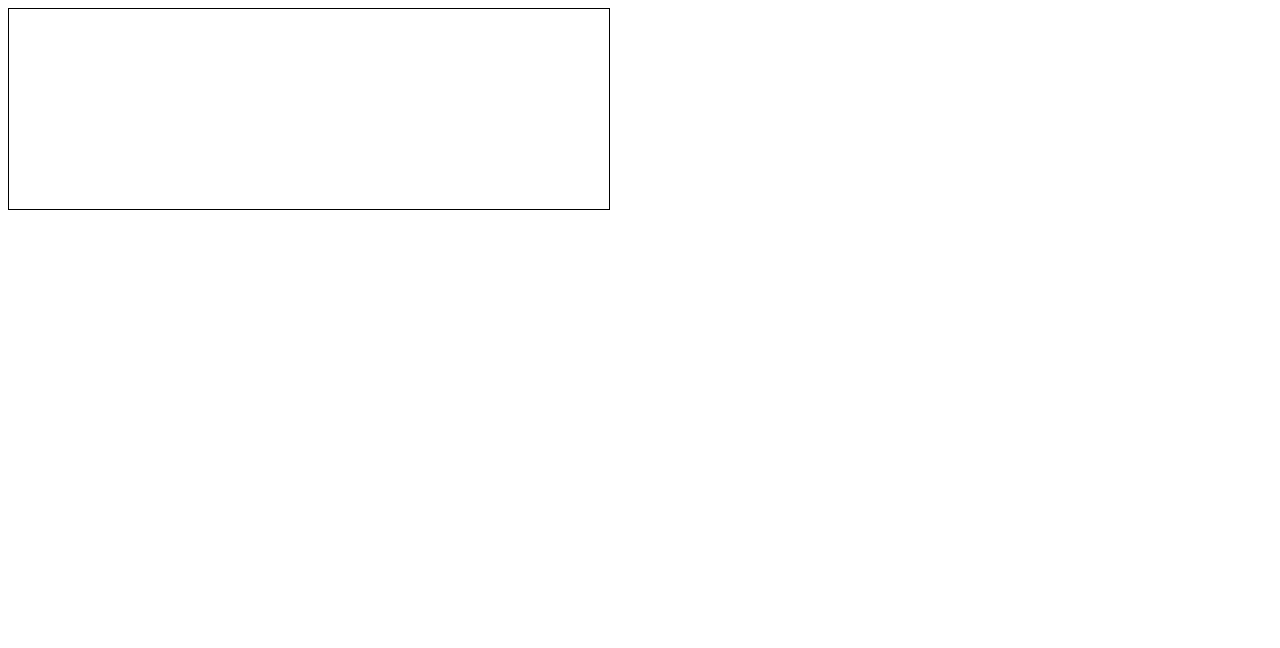
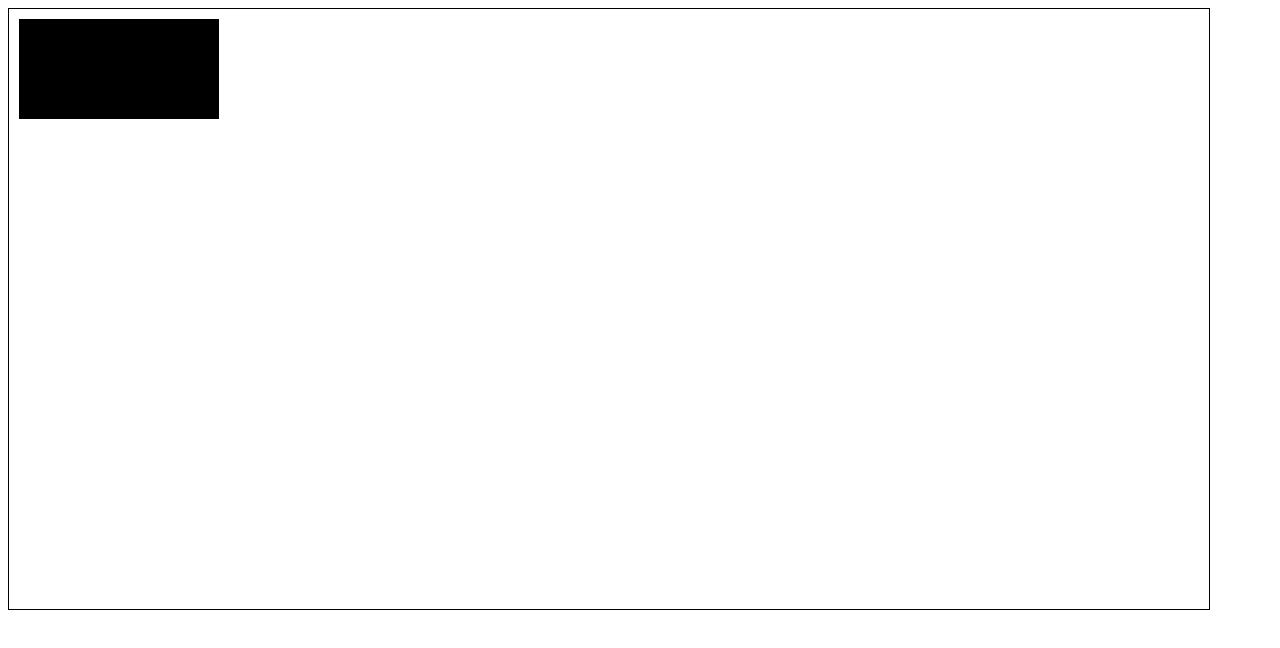
Before and after one commit to 955750/Labo5Dawe, a plain HTML site: page Canvas/index.html in a window 1280 px wide. Drawn offline with Linux system fonts and the light colour scheme.

Commit message:
Primer commit (Canvas)

```diff
--- a/Canvas/index.html
+++ b/Canvas/index.html
@@ -3,10 +3,11 @@
 <head>
     <meta charset="UTF-8">
     <link rel="stylesheet" href="style.css">
+    <script src="script.js"></script>
     <title>Title</title>
 </head>
 <body>
-    <canvas id="lienzo1" width="600" height="200">
+    <canvas id="lienzo" width="1200" height="600">
 
     </canvas>
 </body>
--- /dev/null
+++ b/Canvas/script.js
@@ -0,0 +1,6 @@
+window.onload = function () {
+    var lienzo = document.getElementById("lienzo");
+    var context = lienzo.getContext("2d"); // en el futuro se admitirá 3d, de momento no
+    // por defecto, se pinta en negro
+    context.fillRect(10, 10, 200, 100); /* pintamos un rectangulo iniciando su vertice superior izquierdo en la posicion (10,10) con anchura 200 y altura 100 */
+}
```
